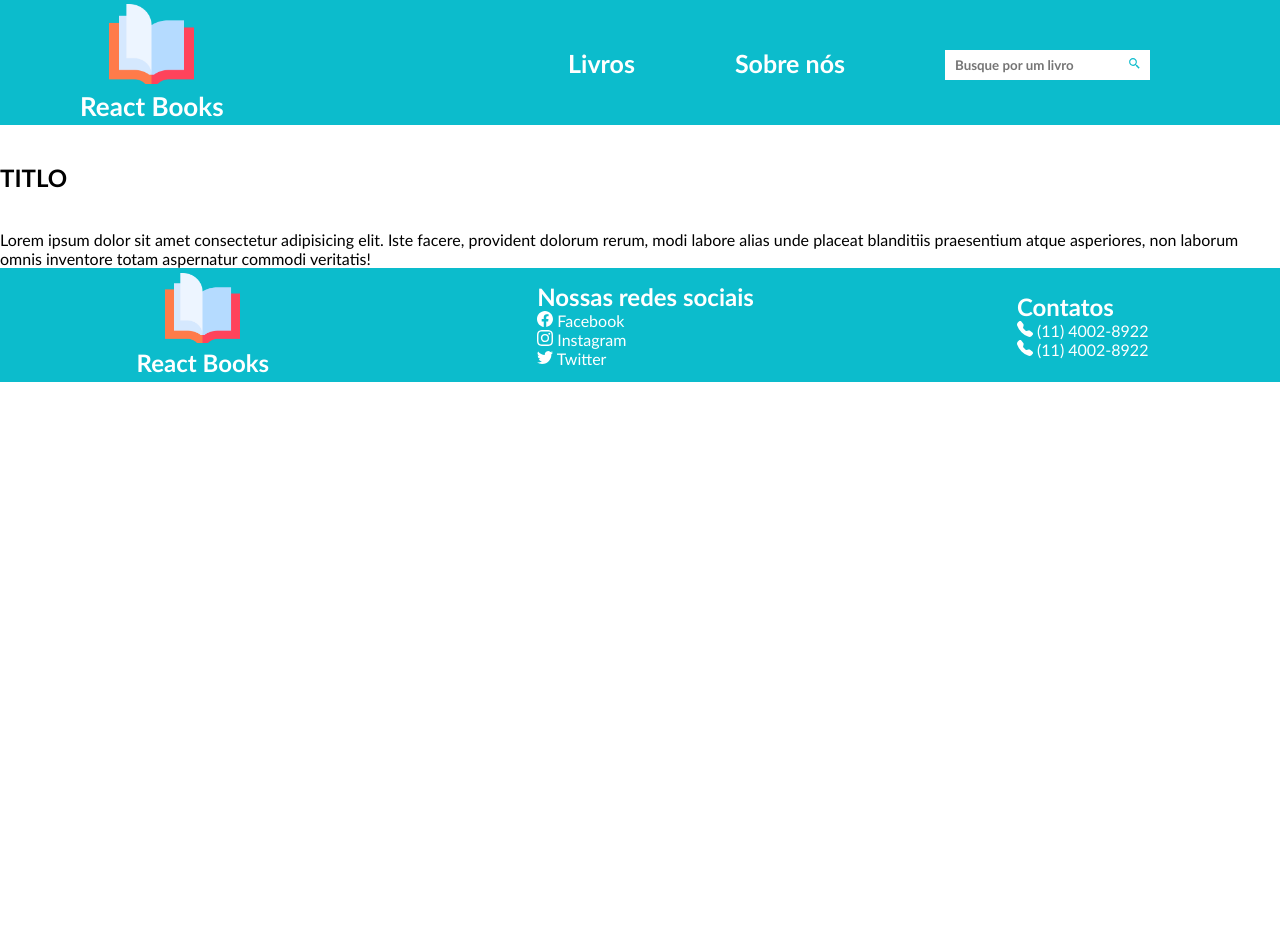
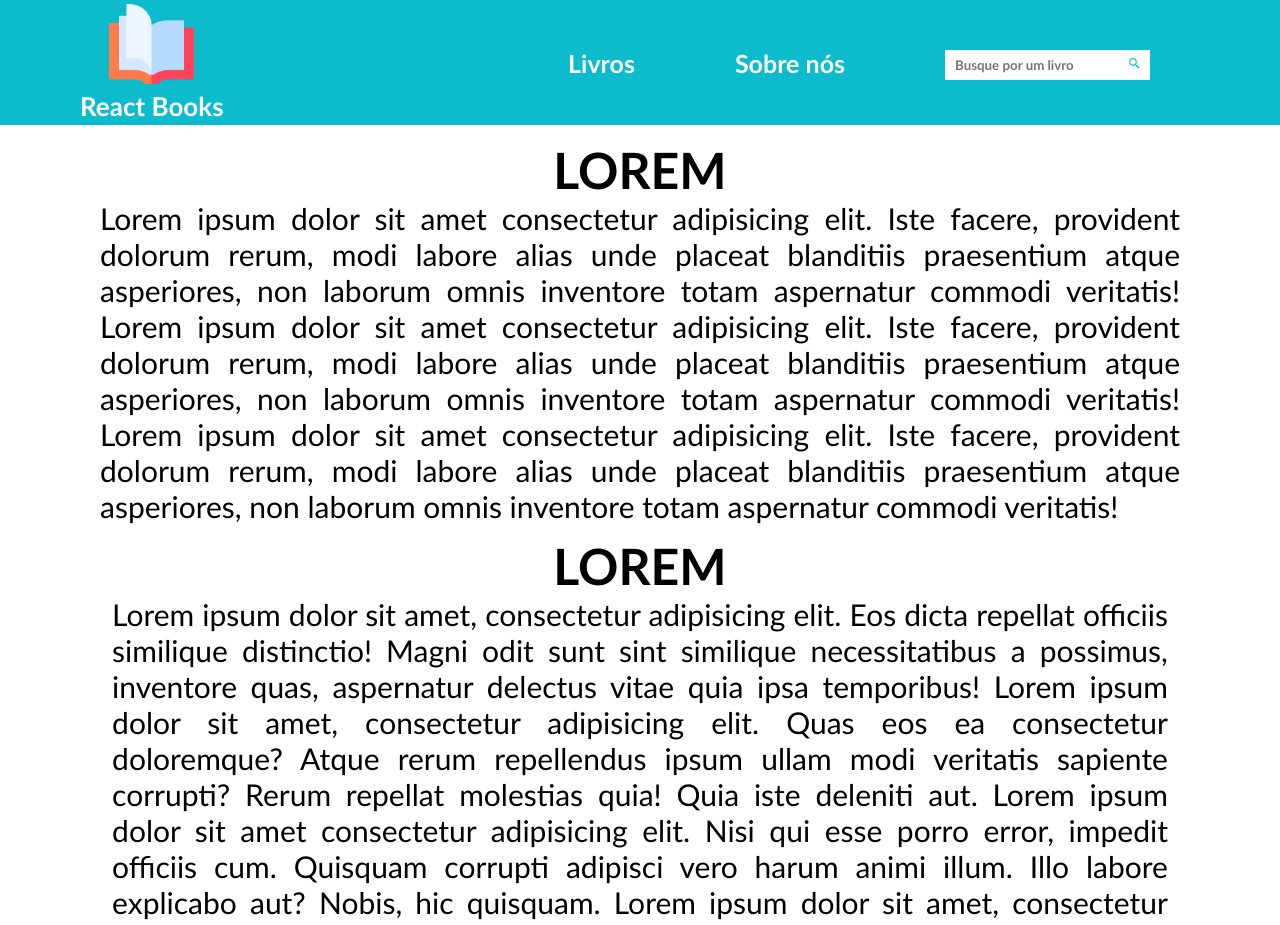
Before and after one commit to PedroVaillant/M3_Biblioteca, a React (Vite) app: page /sobre in a window 1280 px wide. Shown: the top 925 px of the page. Before the commit the page ends 800 px from the top, so only its background shows below. Built offline with nearby package versions, Linux system fonts and the light colour scheme.

Commit message:
Tentando ter uma ideia para o sobre

```diff
--- a/src/index.css
+++ b/src/index.css
@@ -213,3 +213,20 @@ cursor: pointer;
   text-align: center;
   font-size: 70px;
 }
+
+/* =============================================== Rota do Sobre nós */
+.sobrenos{
+  text-align: center;
+  font-size: 30px;
+  padding: 15px 100px 0 100px;
+  text-align: justify;
+}
+
+.sobrenos h2{
+  text-align: center;
+  font-size: 50px;
+}
+
+.sobrenos2{
+  padding: 12.1px;
+}
--- a/src/pages/Sobre.jsx
+++ b/src/pages/Sobre.jsx
@@ -1,11 +1,15 @@
 const Sobre = () => {
     return (
-     <div className="sobrenosbooks">
-        <br /><br />
-        <h2>TITLO</h2>
-        <br /><br />
-        <p>Lorem ipsum dolor sit amet consectetur adipisicing elit. Iste facere, provident dolorum rerum, modi labore alias unde placeat blanditiis praesentium atque asperiores, non laborum omnis inventore totam aspernatur commodi veritatis!</p>
-     </div>
+        <div className="sobrenos">
+            <div className="sobrenos1">
+                <h2>LOREM</h2>
+                <p>Lorem ipsum dolor sit amet consectetur adipisicing elit. Iste facere, provident dolorum rerum, modi labore alias unde placeat blanditiis praesentium atque asperiores, non laborum omnis inventore totam aspernatur commodi veritatis! Lorem ipsum dolor sit amet consectetur adipisicing elit. Iste facere, provident dolorum rerum, modi labore alias unde placeat blanditiis praesentium atque asperiores, non laborum omnis inventore totam aspernatur commodi veritatis! Lorem ipsum dolor sit amet consectetur adipisicing elit. Iste facere, provident dolorum rerum, modi labore alias unde placeat blanditiis praesentium atque asperiores, non laborum omnis inventore totam aspernatur commodi veritatis!</p>
+            </div>
+            <div className="sobrenos2">
+                <h2>LOREM</h2>
+                <p>Lorem ipsum dolor sit amet, consectetur adipisicing elit. Eos dicta repellat officiis similique distinctio! Magni odit sunt sint similique necessitatibus a possimus, inventore quas, aspernatur delectus vitae quia ipsa temporibus! Lorem ipsum dolor sit amet, consectetur adipisicing elit. Quas eos ea consectetur doloremque? Atque rerum repellendus ipsum ullam modi veritatis sapiente corrupti? Rerum repellat molestias quia! Quia iste deleniti aut. Lorem ipsum dolor sit amet consectetur adipisicing elit. Nisi qui esse porro error, impedit officiis cum. Quisquam corrupti adipisci vero harum animi illum. Illo labore explicabo aut? Nobis, hic quisquam. Lorem ipsum dolor sit amet, consectetur adipisicing elit. Ratione, illum necessitatibus neque nam, earum officia reiciendis veritatis dolorem repellendus nemo saepe eum. Commodi officiis totam eum at iusto, illo ab!</p>
+            </div>
+        </div>
     )
 }
 
```
